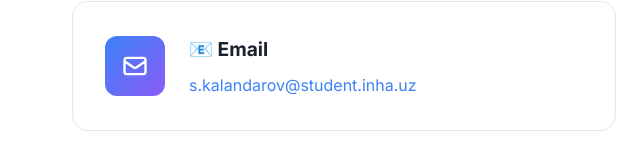
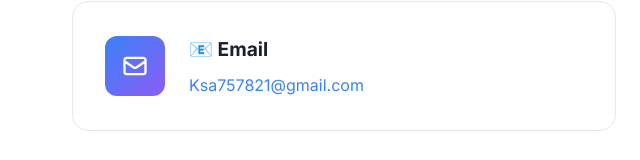
Before and after one commit to Roicalus/portfolio-shaxzod, a plain HTML site: page pages/contact.html in a window 1280 px wide. Shown: the part 451-611 px from the top of the page, 0-640 px from the left. Drawn offline with Linux system fonts and the light colour scheme.

Commit message:
Update contact.html

```diff
--- a/pages/contact.html
+++ b/pages/contact.html
@@ -368,7 +368,7 @@
                     </div>
                     <div class="info-content">
                         <h3>📧 Email</h3>
-                        <p><a href="mailto:s.kalandarov@student.inha.uz">s.kalandarov@student.inha.uz</a></p>
+                        <p><a href="Ksa757821@gmail.com">Ksa757821@gmail.com</a></p>
                     </div>
                 </div>
 
```
